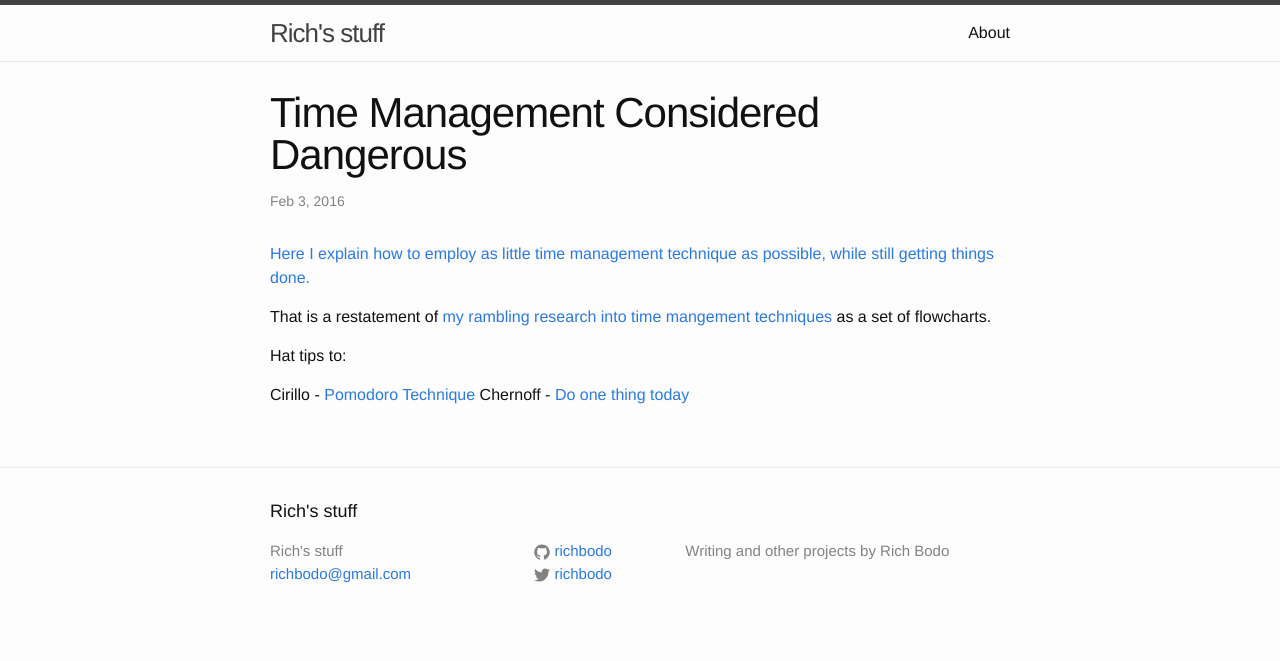
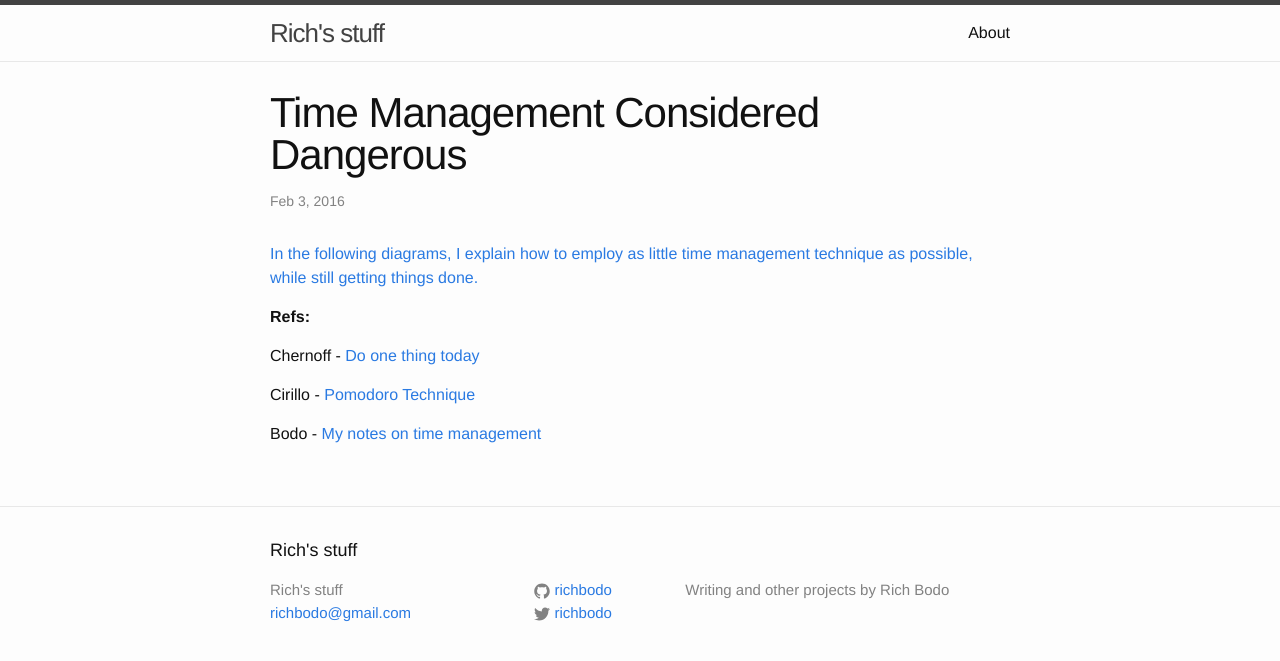
Before and after one commit to richbodo/richbodo.github.io, a Jekyll site: the page built from _posts/2016-02-02-tmcd.markdown, in a window 1280 px wide. Shown: the top 661 px of the page. Built offline with Jekyll 4.4.1, drawn with Linux system fonts in a browser that asks for light colours.

Commit message:
swap out the images for time management and update the post

```diff
--- a/_posts/2016-02-02-tmcd.markdown
+++ b/_posts/2016-02-02-tmcd.markdown
@@ -5,11 +5,12 @@ date:   Tue Feb  2 20:11:52 PST 2016
 categories: time-management productivity non-fiction
 ---
 
-[Here I explain how to employ as little time management technique as possible, while still getting things done.](/tmcd/tm-troubleshooting.html)
+[In the following diagrams, I explain how to employ as little time management technique as possible, while still getting things done.](/tmcd/tm-troubleshooting.html)
 
-That is a restatement of [my rambling research into time mangement techniques](http://richbodo.pbworks.com/w/page/98076354/Pomodoro-ish%20Technique) as a set of flowcharts.
+**Refs:**
 
-Hat tips to:
+Chernoff - [Do one thing today](http://www.marcandangel.com/2009/03/19/i-will-do-one-thing-today-to-do-list/)
 
 Cirillo - [Pomodoro Technique](http://pomodorotechnique.com/)
-Chernoff - [Do one thing today](http://www.marcandangel.com/2009/03/19/i-will-do-one-thing-today-to-do-list/)
+
+Bodo - [My notes on time management](http://richbodo.pbworks.com/w/page/98076354/Pomodoro-ish%20Technique)
```
Also changed, not shown: images/time-management/do-one-thing.png, images/time-management/pomodoro-ish.png, images/time-management/tm-troubleshooting.png, images/time-management/track-changes.png, images/time-management/work-hygiene.png.
